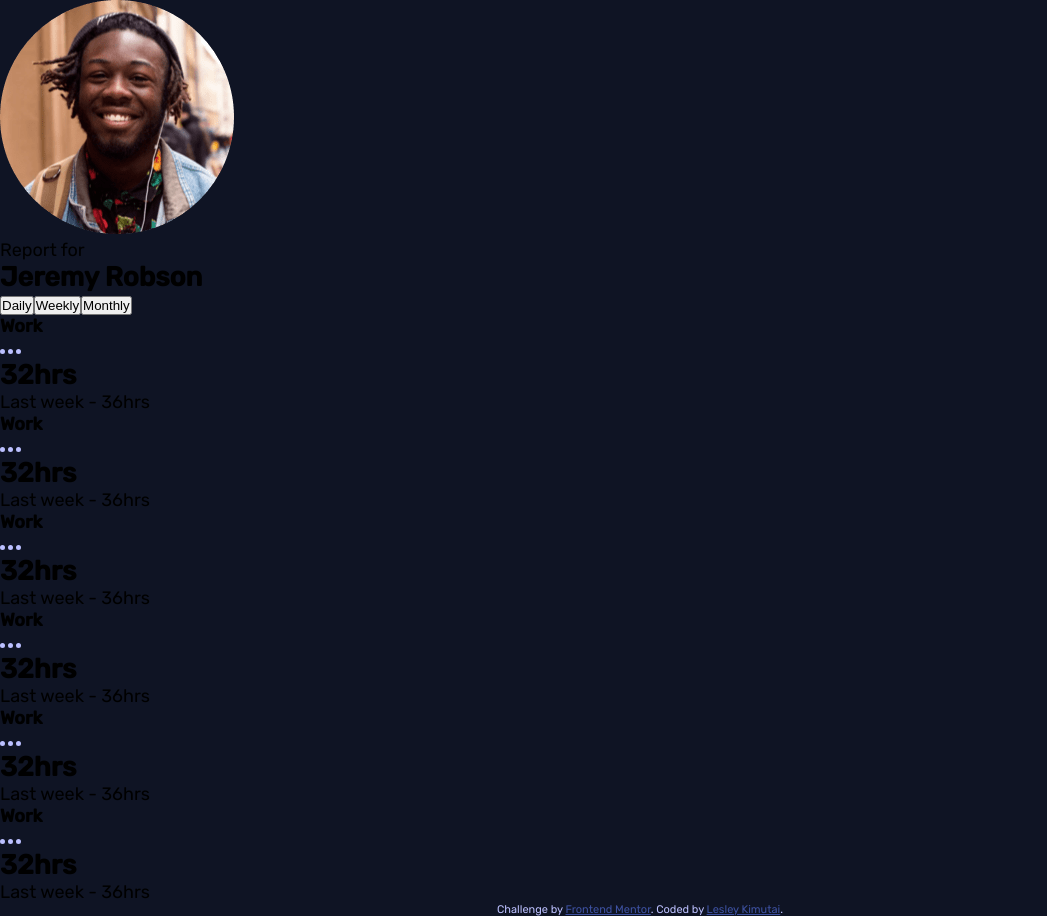
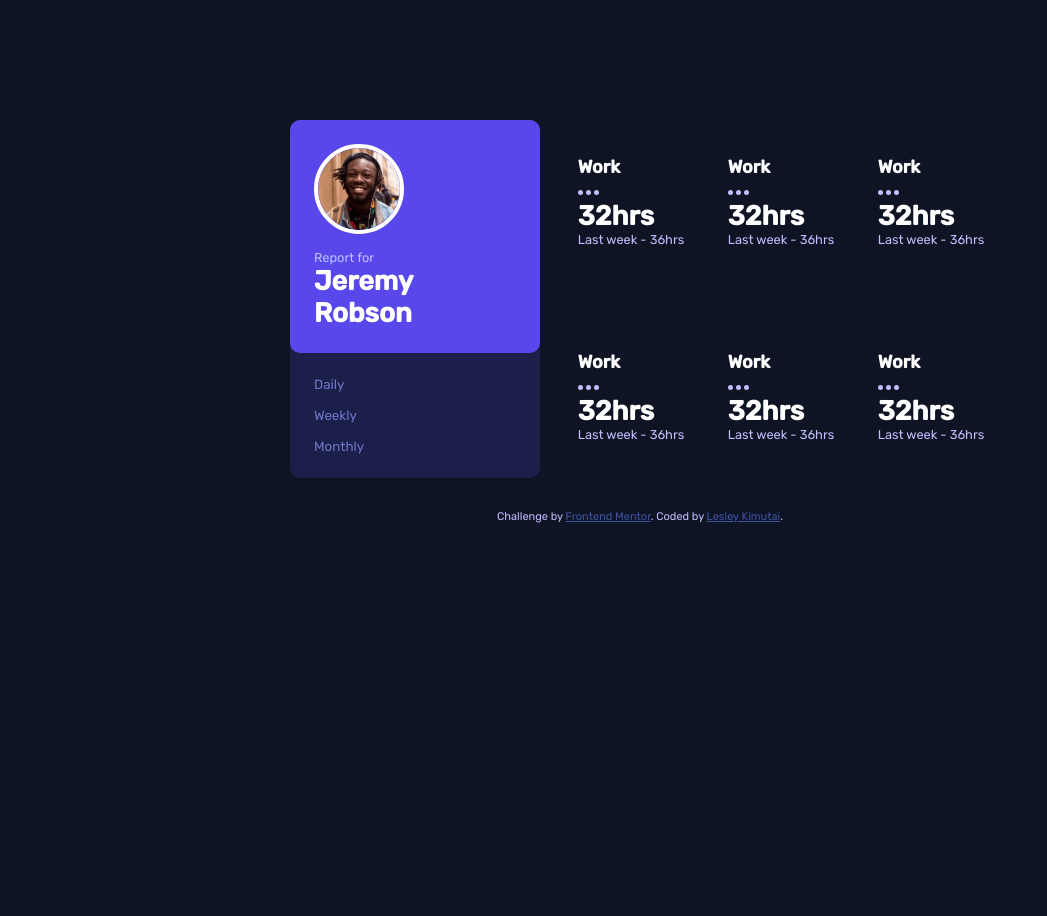
Before and after one commit to issagoodlifeInc/timetracking-dashboard, a React (Create React App) app: page / in a window 1280 px wide. Shown: the whole page, without its empty margins (0-1047 px from the left). After the commit the page ends 800 px from the top, so only its background shows below. Built offline with nearby package versions, Linux system fonts and the light colour scheme.

Commit message:
Styling the main using grid

```diff
--- a/src/components/User.js
+++ b/src/components/User.js
@@ -4,15 +4,18 @@ import jeremy from "../images/image-jeremy.png";
 export default function User() {
   return (
     <section className="user">
-      <div className="user-details">
+      <div className="user_details">
         <img src={jeremy} alt="Jeremy" />
-        <p className="user--text">Report for</p>
-        <h1 className="user--title">Jeremy Robson</h1>
+        <div className="user_dets">
+          <p className="user--text">Report for</p>
+          <h1 className="user--title">Jeremy Robson</h1>
+        </div>
       </div>
-
-      <button className="btn_timeframe">Daily</button>
-      <button className="btn_timeframe">Weekly</button>
-      <button className="btn_timeframe">Monthly</button>
+      <div className="btns">
+        <button className="btn_timeframe">Daily</button>
+        <button className="btn_timeframe">Weekly</button>
+        <button className="btn_timeframe">Monthly</button>
+      </div>
     </section>
   );
 }
--- a/src/styles.css
+++ b/src/styles.css
@@ -32,6 +32,8 @@
   --desaturatedblue: hsl(235, 45%, 61%);
   /* Hover on divs */
   --paleblue: hsl(236, 100%, 87%);
+
+  --white: #ffff;
 }
 
 body {
@@ -39,7 +41,109 @@ body {
   font-family: "Rubik", sans-serif;
   /* :-> card titles e.g. Work, Play*/
   font-size: 18px;
-  background: var(--verydarkblue);
+  background-color: var(--verydarkblue);
+  color: #fff;
+}
+
+p {
+  font-size: 0.8rem;
+  color: var(--paleblue);
+}
+
+/* <<<>>>>>>>>>>>>>> User <<<>>>>>>>>>>>>>>*/
+.user {
+  background-color: var(--darkblue);
+  width: min(300px, 100vw - 2rem);
+  margin-inline: auto;
+  /* padding: 1.5rem; */
+  border-radius: 10px;
+}
+
+.user img {
+  width: 90px;
+  border-radius: 50%;
+  border: 4px solid var(--white);
+}
+
+.user h1 {
+  font-size: clamp(2rem, 4vw);
+}
+
+.user_details {
+  background-color: var(--blue);
+  display: flex;
+  align-items: center;
+  padding: 1.5rem;
+  gap: 1rem;
+  border-radius: 10px;
+}
+
+.btns {
+  padding: 1.5rem;
+  display: flex;
+  justify-content: space-between;
+}
+
+.btns button {
+  font-family: inherit;
+  border: none;
+  color: var(--desaturatedblue);
+  background: none;
+}
+
+.btns button:hover {
+  color: var(--paleblue);
+}
+
+/* <<<>>>>>>>>>>>>>> User <<<>>>>>>>>>>>>>>*/
+
+@media screen and (width > 600px) {
+  .user_details {
+    flex-direction: column;
+    align-items: flex-start;
+  }
+
+  .user {
+    width: min(250px, 100vw - 2rem);
+    grid-column: 1/3;
+  }
+
+  main {
+    display: grid;
+    align-items: center;
+    justify-items: center;
+    width: min(500px, 100vw - 2rem);
+    margin-inline: auto;
+    grid-template-columns: repeat(2, 1fr);
+    gap: 2rem;
+    /* >>>>>>>>>>>>>>>>>>>>>>To remove main margin ?>>>>>>>>>>>>>*/
+    margin-block-start: 3rem;
+    margin-block-end: 2rem;
+  }
+}
+@media screen and (width > 800px) {
+  body {
+    display: flex;
+    justify-content: center;
+    align-items: center;
+  }
+
+  .user {
+    grid-column: 1/1;
+    grid-row: 1/3;
+  }
+  .btns {
+    flex-direction: column;
+    align-items: flex-start;
+    gap: 1rem;
+  }
+
+  main {
+    width: min(700px, 100vw - 2rem);
+    grid-template-columns: repeat(4, 1fr);
+    /* >>>>>>>>>>>>>>>>>>>>>>To remove main margin ?>>>>>>>>>>>>>*/
+    margin-block-start: 15vh;
+  }
 }
 
 .attribution {
```
